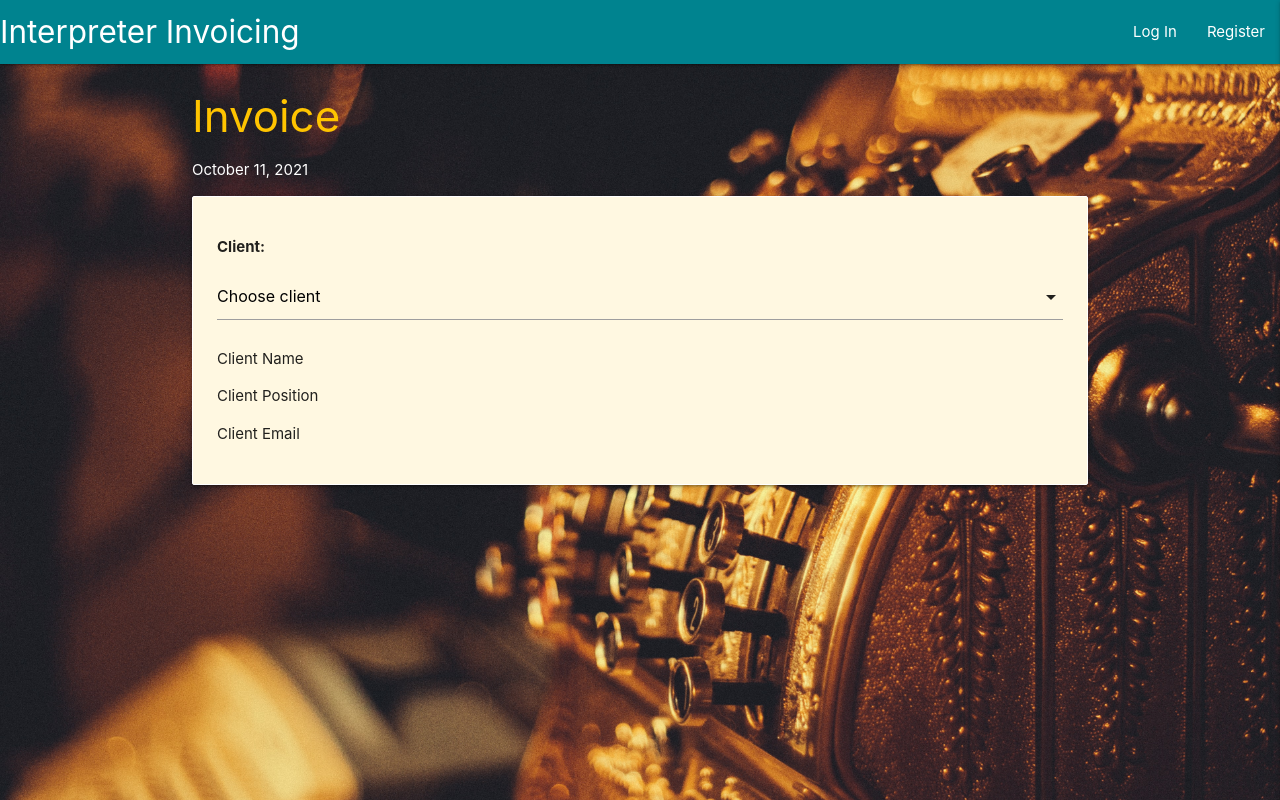
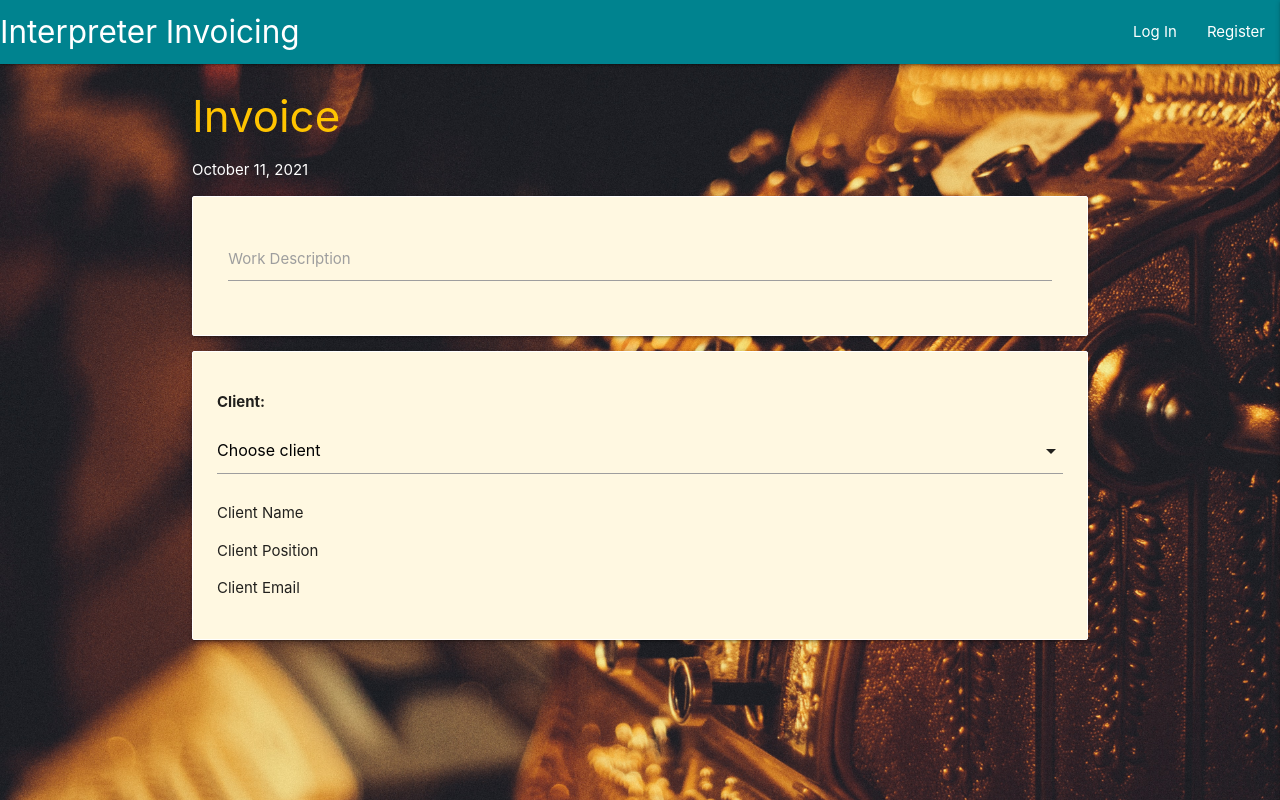
Before and after one commit to Code-Institute-Submissions/katjacodes-invoicingApp_OctResub, a Flask app: page /invoice in a window 1280 px wide. Run offline with Flask 2, Linux system fonts and the light colour scheme; data that the repository does not hold is empty; some libraries are stand-ins or nearby versions.

Commit message:
add work description field to invoicing page

```diff
--- a/templates/invoice.html
+++ b/templates/invoice.html
@@ -16,6 +16,13 @@
                document.getElementById("demo").innerHTML = n;
            }
         </script>
+
+        <div class="row card-panel amber lighten-5">
+            <div class="input-field col s12">
+                <textarea id="textarea1" class="materialize-textarea"></textarea>
+                <label for="textarea1">Work Description</label>
+            </div>
+        </div>
 
         <div class="row card-panel amber lighten-5" >
             <p style="font-weight: 700;">Client:</p>
```
